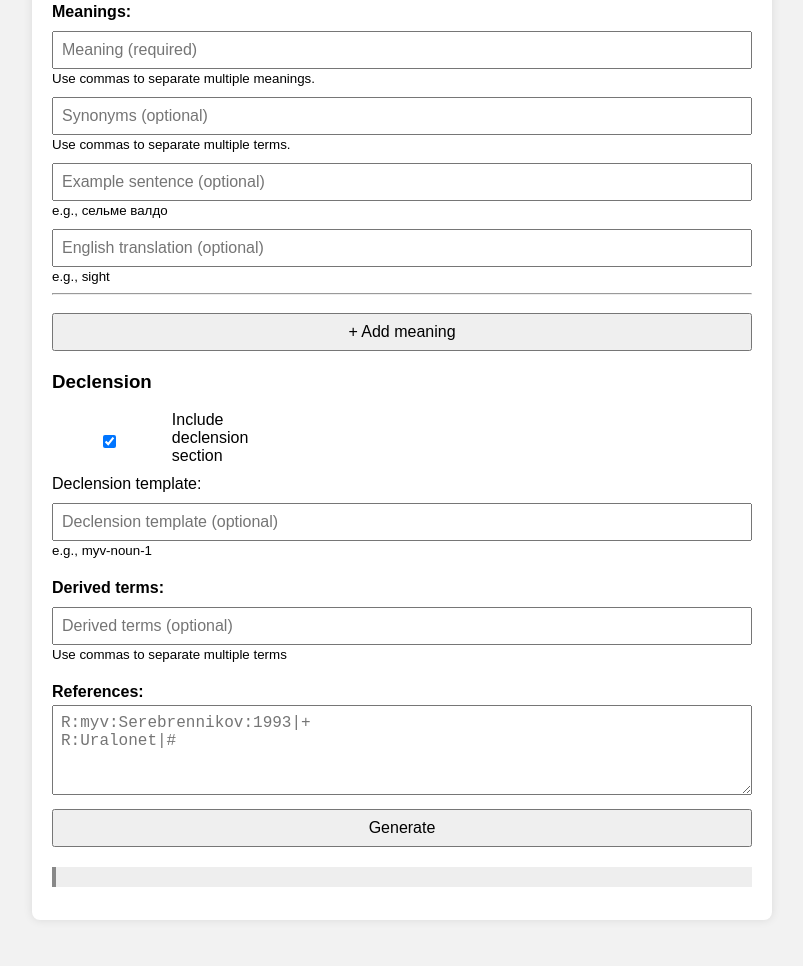
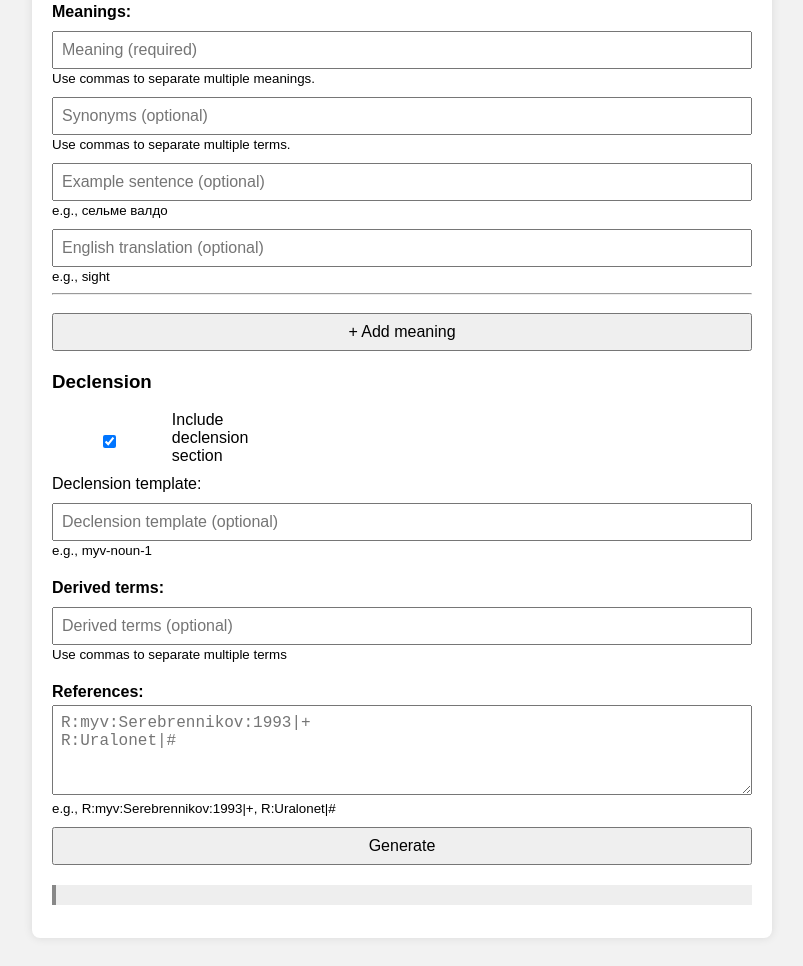
Before and after one commit to aleksanterinazarenko/wiktionary-article-generator, a plain HTML site: page index.html in a window 1280 px wide. Shown: the part 1420-2386 px from the top of the page, without its empty margins (238-1041 px from the left). Drawn offline with Linux system fonts and the light colour scheme.

Commit message:
Update index.html

```diff
--- a/index.html
+++ b/index.html
@@ -257,6 +257,7 @@
 <div class="references-group" style="margin-top: 20px;">
   <label for="references">References:</label>
   <textarea id="references" placeholder="R:myv:Serebrennikov:1993|+&#10;R:Uralonet|#" rows="4" style="width: 100%; font-family: monospace; font-size: 16px; padding: 8px; box-sizing: border-box;"></textarea>
+  <small>e.g., R:myv:Serebrennikov:1993|+, R:Uralonet|#</small>
 </div>
 
     <button onclick="generateArticle()">Generate</button>
```
